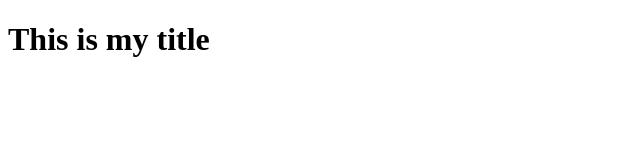
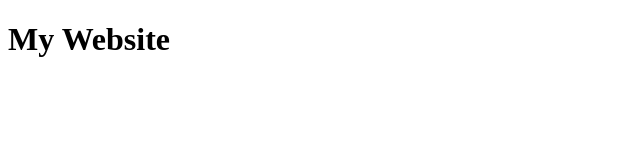
Before and after one commit to ZillVA/www, a plain HTML site: page index.html in a window 1280 px wide. Shown: the whole page, without its empty margins (0-640 px from the left). Drawn offline with Linux system fonts and the light colour scheme.

Commit message:
Update index.html

```diff
--- a/index.html
+++ b/index.html
@@ -7,6 +7,6 @@
     <title>MyWebsite</title>
 </head>
 <body>
-    <h1>This is my title</h1>
+    <h1>My Website</h1>
 </body>
 </html>
```
